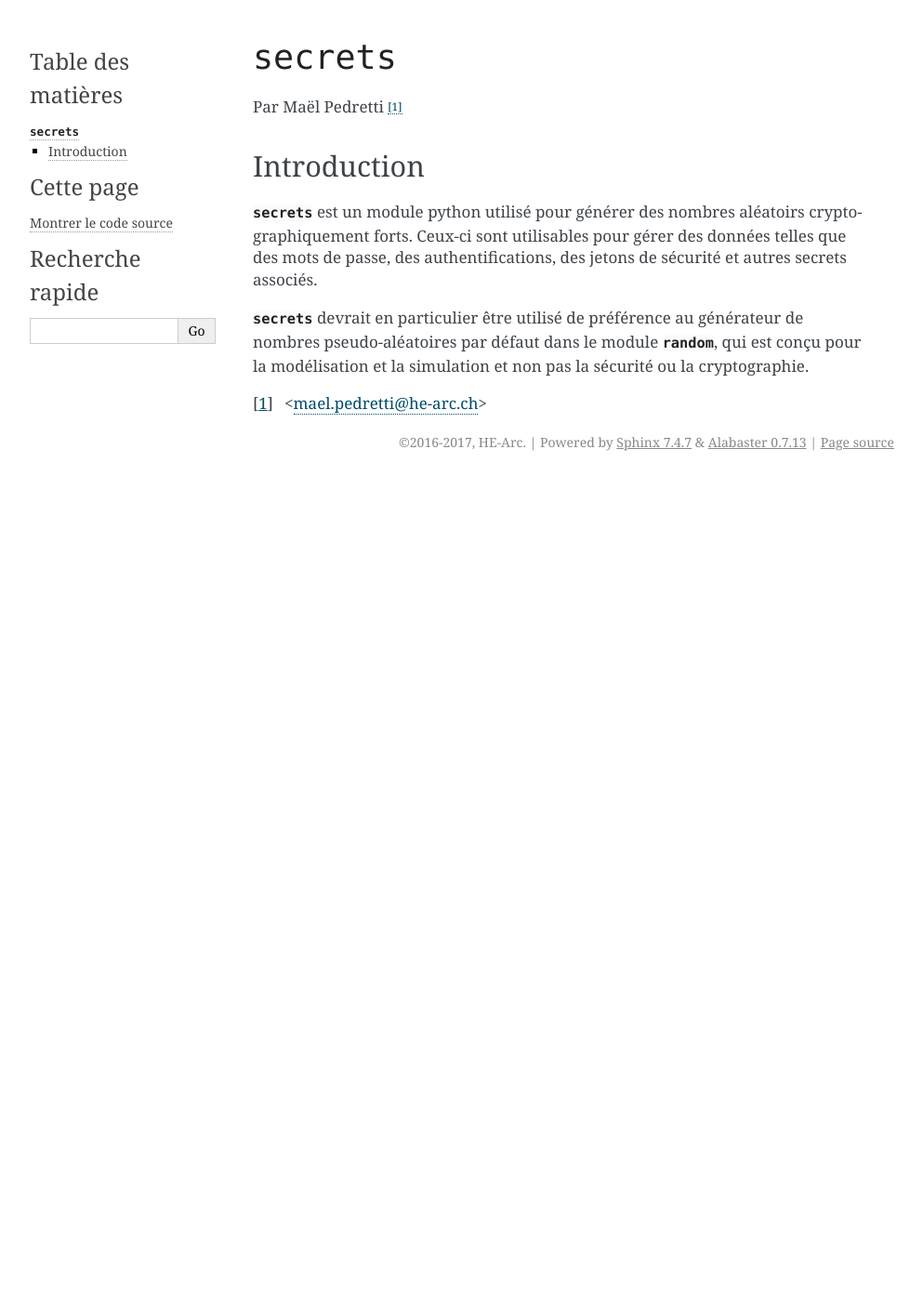
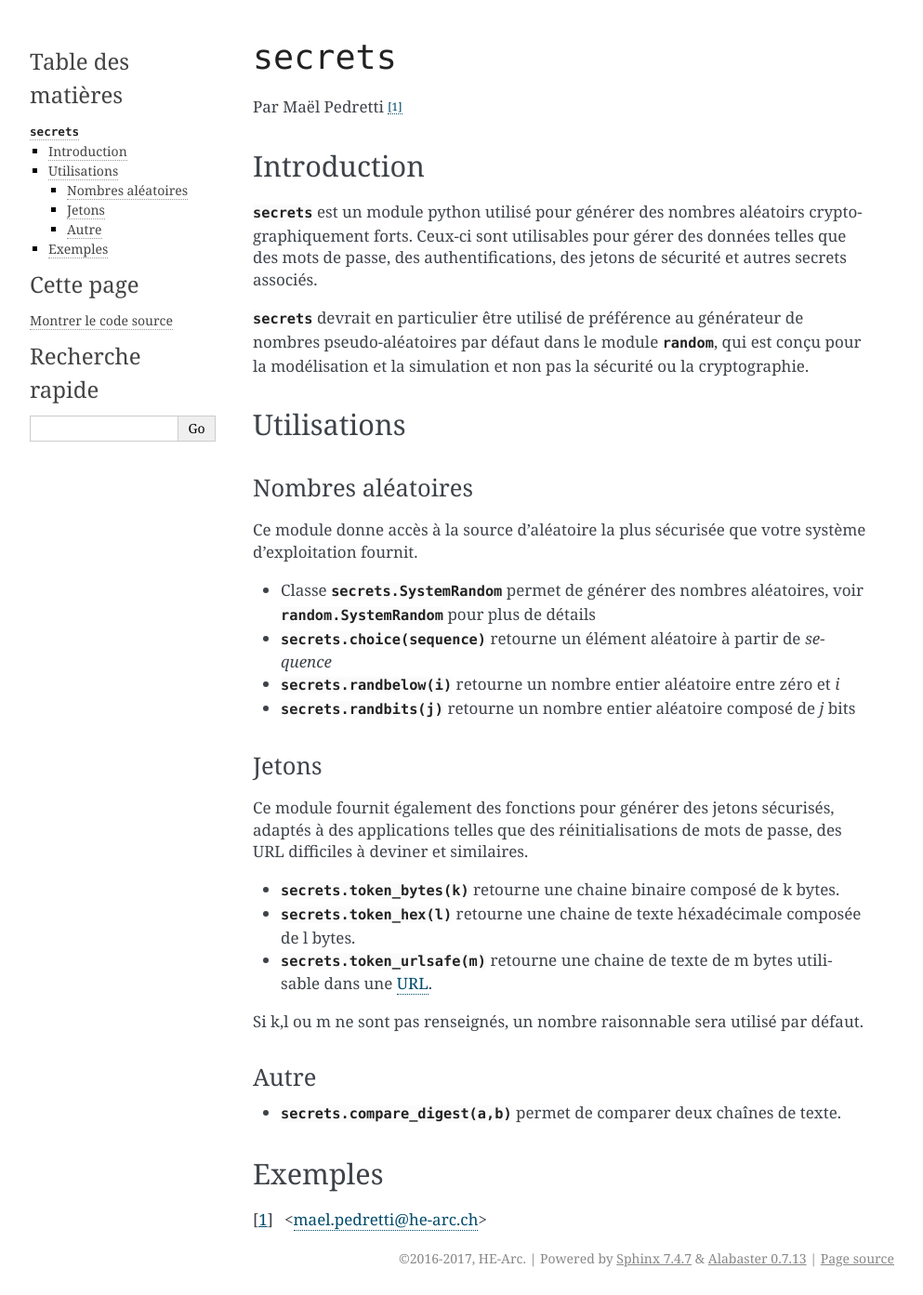
Before and after one commit to HE-Arc/livre-python, a Sphinx documentation site: the page built from source/secrets/index.rst, in a window 1280 px wide. Shown: the whole page at 93% size, without its empty margins (148-1141 px from the left). Built offline with Sphinx 7.4.7, drawn with Linux system fonts in a browser that asks for light colours; before the commit the page ends 900 px from its top, so only the background shows below that.

Commit message:
Premier jet

```diff
--- a/source/secrets/index.rst
+++ b/source/secrets/index.rst
@@ -11,4 +11,35 @@ Introduction
 
 :py:mod:`secrets` devrait en particulier être utilisé de préférence au générateur de nombres pseudo-aléatoires par défaut dans le module :py:mod:`random`, qui est conçu pour la modélisation et la simulation et non pas la sécurité ou la cryptographie.
 
+Utilisations
+------------
+
+Nombres aléatoires
+******************
+Ce module donne accès à la source d'aléatoire la plus sécurisée que votre système d'exploitation fournit.
+
+- Classe :py:class:`secrets.SystemRandom` permet de générer des nombres aléatoires, voir :py:class:`random.SystemRandom` pour plus de détails
+- :py:func:`secrets.choice(sequence) <secrets.choice()>` retourne un élément aléatoire à partir de *sequence*
+- :py:func:`secrets.randbelow(i) <secrets.randbelow()>` retourne un nombre entier aléatoire entre zéro et *i*
+- :py:func:`secrets.randbits(j) <secrets.randbits()>` retourne un nombre entier aléatoire composé de *j* bits
+
+Jetons
+******
+Ce module fournit également des fonctions pour générer des jetons sécurisés, adaptés à des applications telles que des réinitialisations de mots de passe, des URL difficiles à deviner et similaires.
+
+- :py:func:`secrets.token_bytes(k) <secrets.token_bytes()>` retourne une chaine binaire composé de k bytes.
+- :py:func:`secrets.token_hex(l) <secrets.token_hex()>` retourne une chaine de texte héxadécimale composée de l bytes.
+- :py:func:`secrets.token_urlsafe(m) <secrets.token_urlsafe()>` retourne une chaine de texte de m bytes utilisable dans une URL_.
+
+Si k,l ou m ne sont pas renseignés, un nombre raisonnable sera utilisé par défaut.
+
+Autre
+*****
+
+- :py:func:`secrets.compare_digest(a,b) <secrets.compare_digest()>` permet de comparer deux chaînes de texte.
+
+Exemples
+--------
+
 .. [#mp] <mael.pedretti@he-arc.ch>
+.. _URL: https://fr.wikipedia.org/wiki/Uniform_Resource_Locator
```
